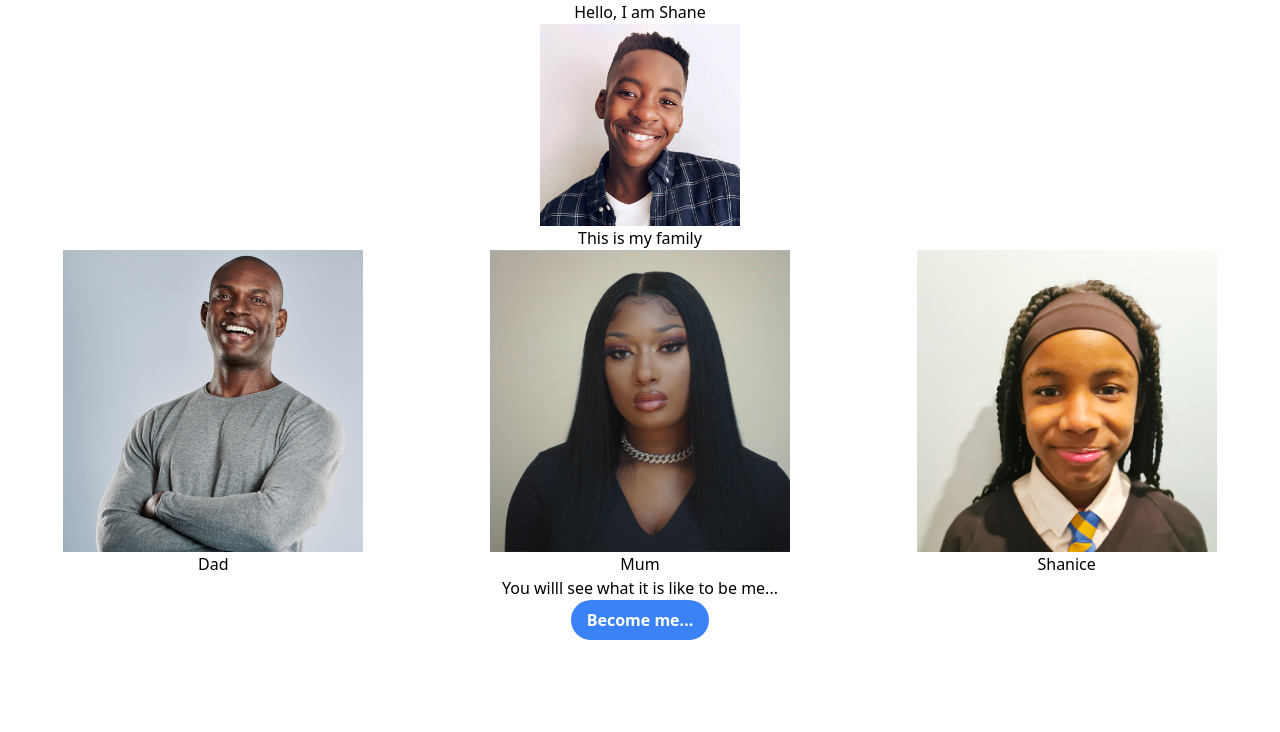
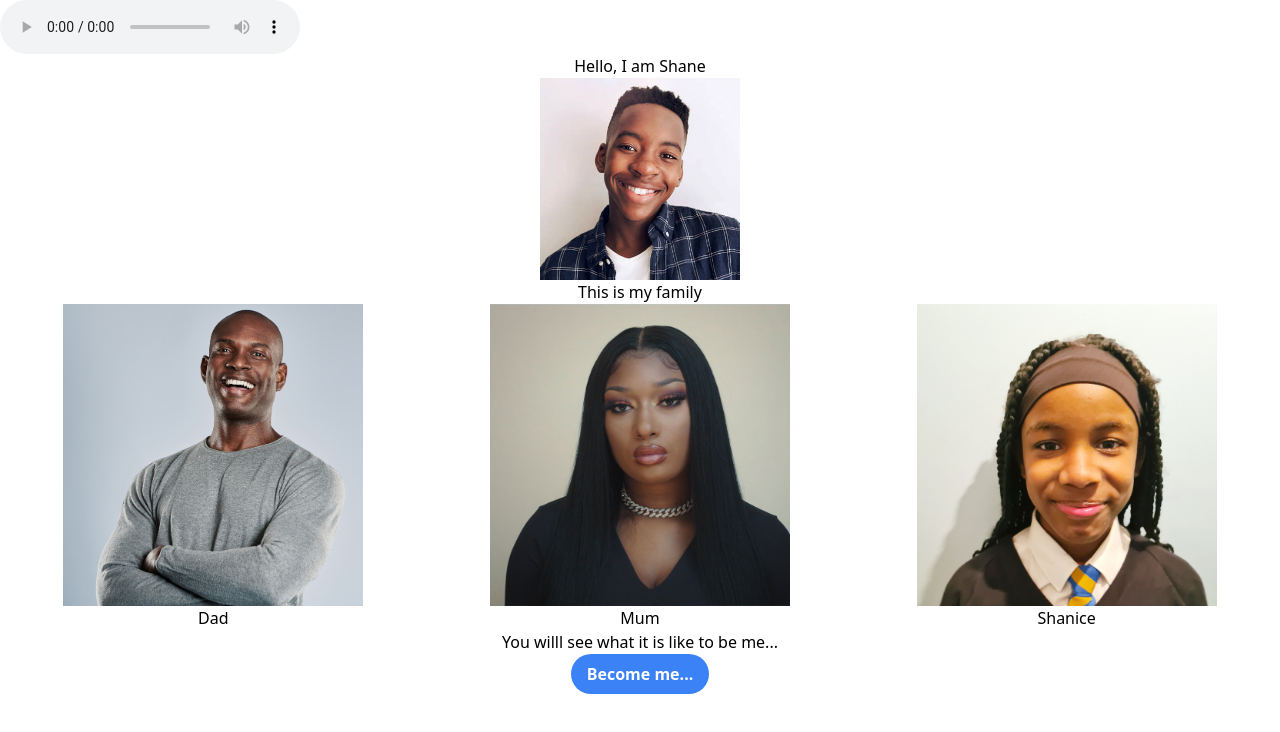
Before and after one commit to SurPun/IET-Kebbah, a Next.js app: page /training/shane-family in a window 1280 px wide. Shown: the top 732 px of the page. Built offline with nearby package versions, Linux system fonts and the light colour scheme.

Commit message:
delete audio compo render audio directly on page

```diff
--- a/components/Audio.js
+++ /dev/null
@@ -1,19 +0,0 @@
-import React from "react";
-// import { FaBeer } from "react-icons/fa";
-
-
-export default function Audio() {
-  //   function handleClick() {
-  //     console.log(1);
-  //   }
-
-  return (
-    <>
-      <audio controls src="/audio/whitenoise.mp3" />
-
-      {/* <button onClick={handleClick}>
-        <FaBeer />
-      </button> */}
-    </>
-  );
-}
--- a/components/TrainingOptions.js
+++ b/components/TrainingOptions.js
@@ -3,7 +3,6 @@ import Image from "next/image";
 import ButtonCom from "./ButtonCom";
 import { useState, useEffect } from "react";
 import TrainingCountdownTimer from "./TrainingCountdownTimer";
-import Audio from "./Audio";
 
 export default function TrainingOptions() {
   const [showModal, setShowModal] = useState(false);
@@ -22,9 +21,6 @@ export default function TrainingOptions() {
         <>
           {/* Options */}
           <TrainingCountdownTimer sec={30} />
-          <Audio />
-
-          {/* Look into React Icons to add a speaker icon! */}
 
           <div>
             <h2>You are facing the following three choices</h2>
--- a/pages/training/shane-family.js
+++ b/pages/training/shane-family.js
@@ -6,7 +6,7 @@ export default function ShaneFamily() {
   return (
     <div className="text-center">
       {/* you don't need to put public in the directory*/}
-      <audio hidden autoPlay controls src="/audio/shaneTalking.mp3" />
+      <audio  autoPlay controls src="/audio/shaneTalking.mp3" />
       <h2>Hello, I am Shane</h2>
       <div className="flex list-none justify-center">
         <Image
--- a/pages/training/shane-life.js
+++ b/pages/training/shane-life.js
@@ -13,6 +13,7 @@ export default function ShaneLife() {
         height="360"
         className="pointer-events-none"
       ></iframe>
+      <audio autoPlay controls src="/audio/whitenoise.mp3" />
 
       {/* Options Component*/}
       <TrainingOptions />
```
